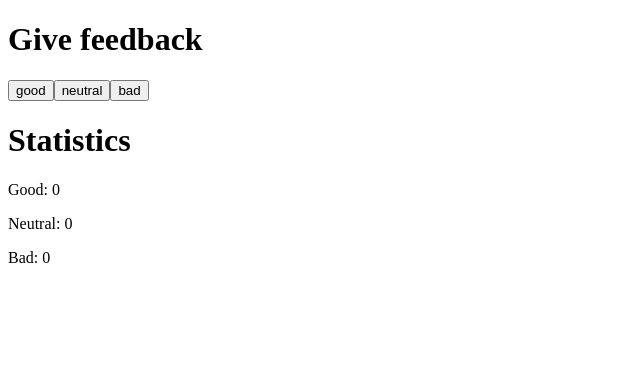
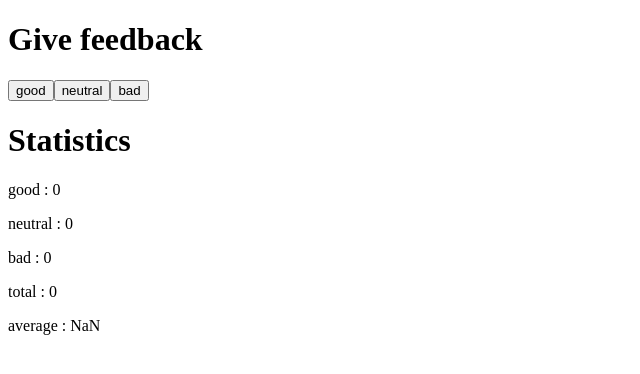
Before and after one commit to olenleo/osa1, a React (Create React App) app in the folder unicafe/: page / in a window 1280 px wide. Shown: the top 374 px of the page, without its empty margins (0-640 px from the left). Built offline with nearby package versions, Linux system fonts and the light colour scheme.

Commit message:
Unicafe step5 1.10

```diff
--- a/unicafe/src/App.js
+++ b/unicafe/src/App.js
@@ -1,23 +1,47 @@
 import React, { useState } from 'react'
 
+
+const Statistics = ({goodVal, neutralVal, badVal}) => {
+  return (
+  <div>
+  <h1>Statistics</h1>
+  <StatisticsLine text = "good" value = {goodVal} />
+  <StatisticsLine text = "neutral" value = {neutralVal} />
+  <StatisticsLine text = "bad" value = {badVal} />
+  <StatisticsLine text = "total" value = {goodVal + neutralVal + badVal} />
+  <StatisticsLine text = "average" value = {goodVal / badVal} />
+
+
+  </div>
+  )
+}
+const Button = (props) => (
+  <button onClick={props.handleClick}>
+    {props.text}
+  </button>
+)
+
+const StatisticsLine = ({ text, value }) => {
+  return (
+  <p>{text} : {value}</p>
+  )
+}
 const App = () => {
   // tallenna napit omaan tilaansa
   const [good, setGood] = useState(0)
   const [neutral, setNeutral] = useState(0)
   const [bad, setBad] = useState(0)
 
+
+
+
   return (
     <div>
       <h1>Give feedback</h1>
-      <button onClick={() => setGood(good + 1)}>good</button>
-      <button onClick={() => setNeutral(neutral + 1)}>neutral</button>
-      <button onClick={() => setBad(bad + 1)}>bad</button>
-
-      <h1>Statistics</h1>
-      <p>Good: {good}</p>
-      <p>Neutral: {neutral}</p>
-      <p>Bad: {bad}</p>
-
+      <Button handleClick ={() =>setGood(good + 1)} text = "good"/>
+      <Button handleClick ={() =>setNeutral(neutral + 1)} text = "neutral"/>
+      <Button handleClick ={() =>setBad(bad + 1)} text = "bad"/>
+      <Statistics goodVal = {good} neutralVal = {neutral} badVal = {bad} />
     </div>
 
   )
```
